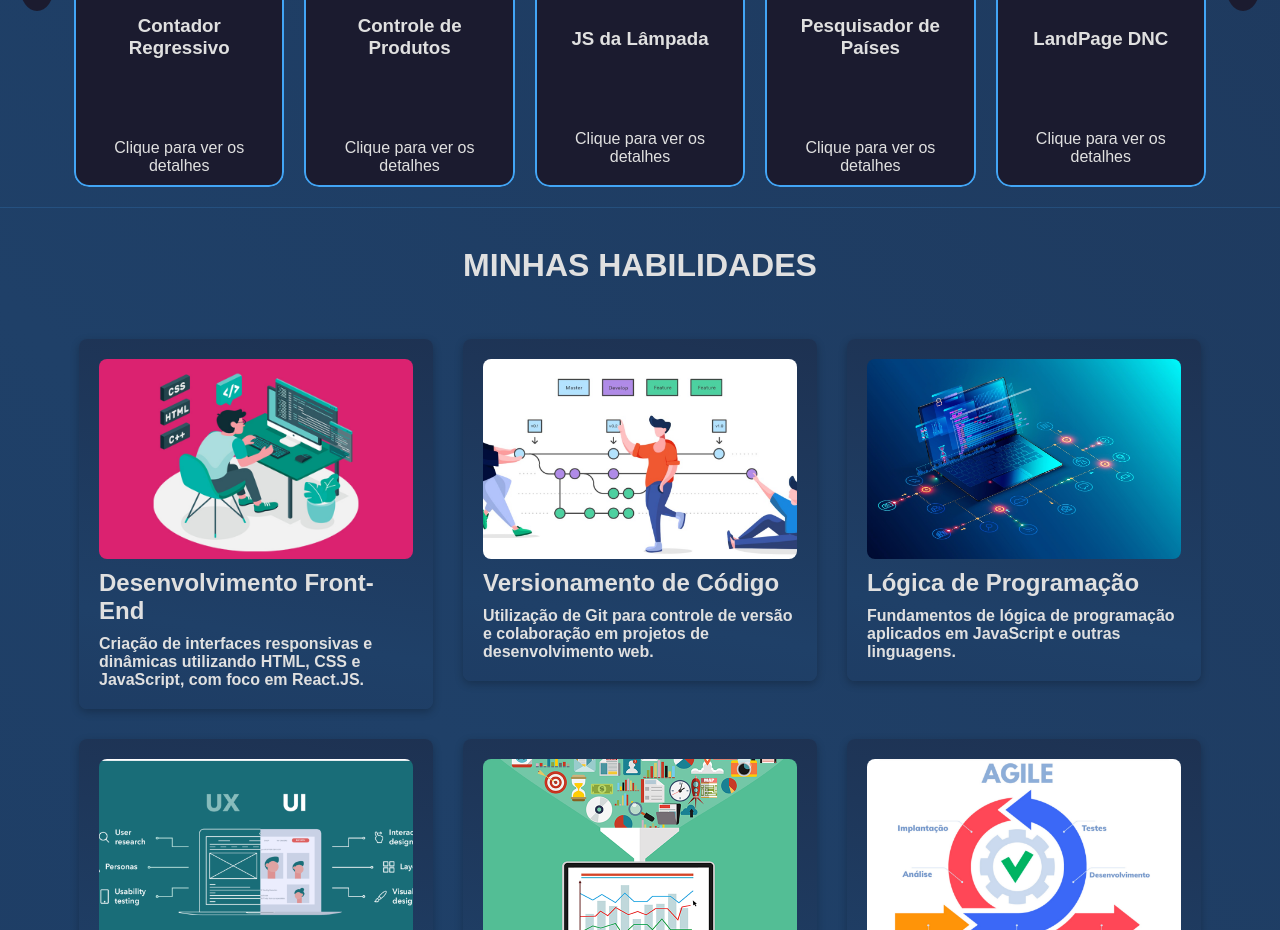
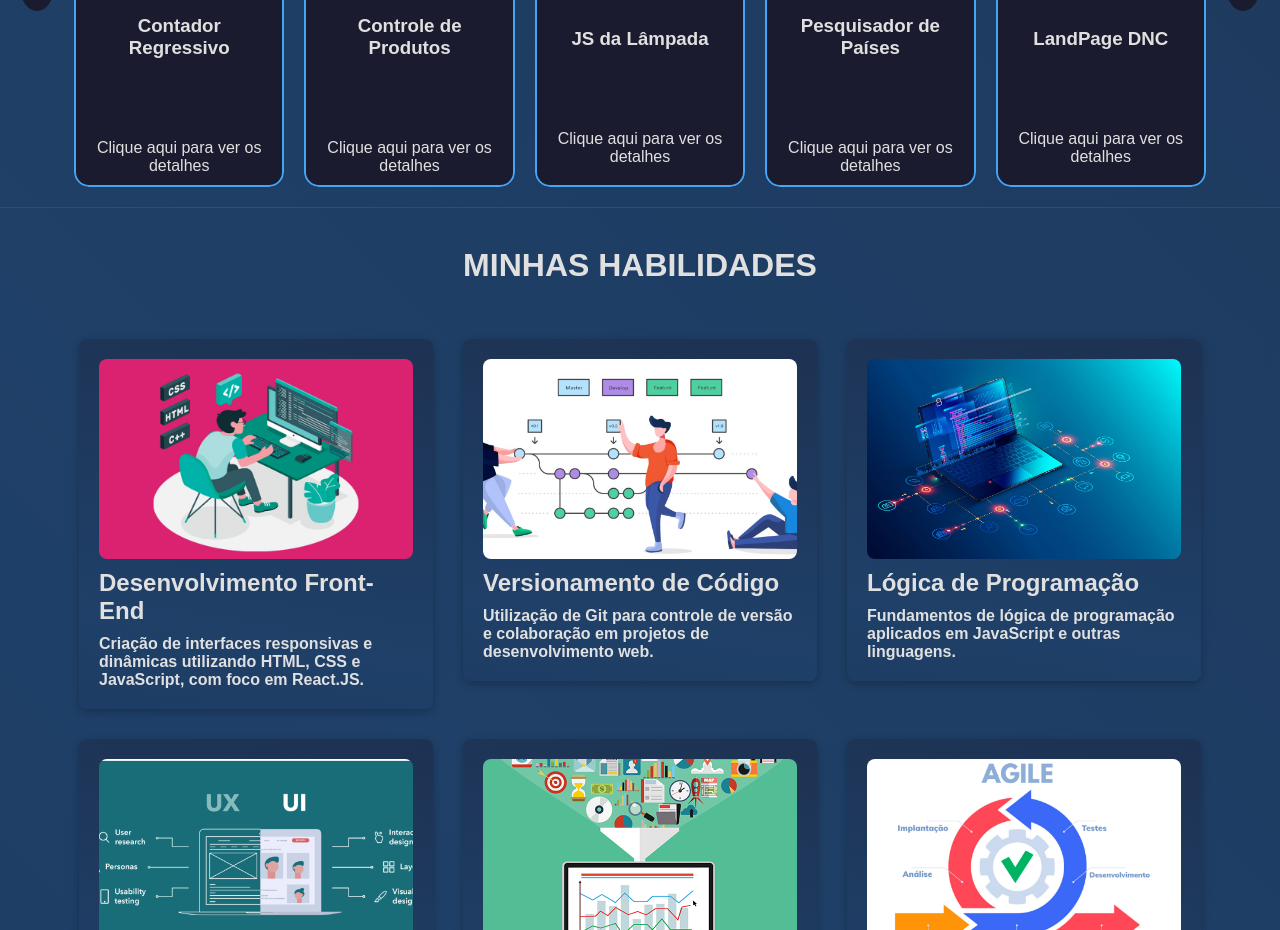
Before and after one commit to HugoZAuad/Portfolio_hugo, a React (Vite) app: page / in a window 1280 px wide. Shown: the part 1960-2890 px from the top of the page. Built offline with nearby package versions, Linux system fonts and the light colour scheme.

Commit message:
Hover no paragrafo e adicionado texto

```diff
--- a/src/view/Projects/Projects.scss
+++ b/src/view/Projects/Projects.scss
@@ -36,6 +36,10 @@
   h3 {
     position: relative;
     bottom: 80px;
+  }
+
+  p:hover {
+    color: var(--color-light-blue-3);
   }
 
   .card-front,
--- a/src/view/Projects/Projects.tsx
+++ b/src/view/Projects/Projects.tsx
@@ -44,7 +44,7 @@ const Card: React.FC<{ item: { title: string; description: string; image: string
       <div className="card-front">
         <img src={item.image} alt={item.title} />
         <h3>{item.title}</h3>
-        <p>Clique para ver os detalhes</p>
+        <p>Clique aqui para ver os detalhes</p>
       </div>
       <div className="card-back">
         <p>{item.description}</p>
```
